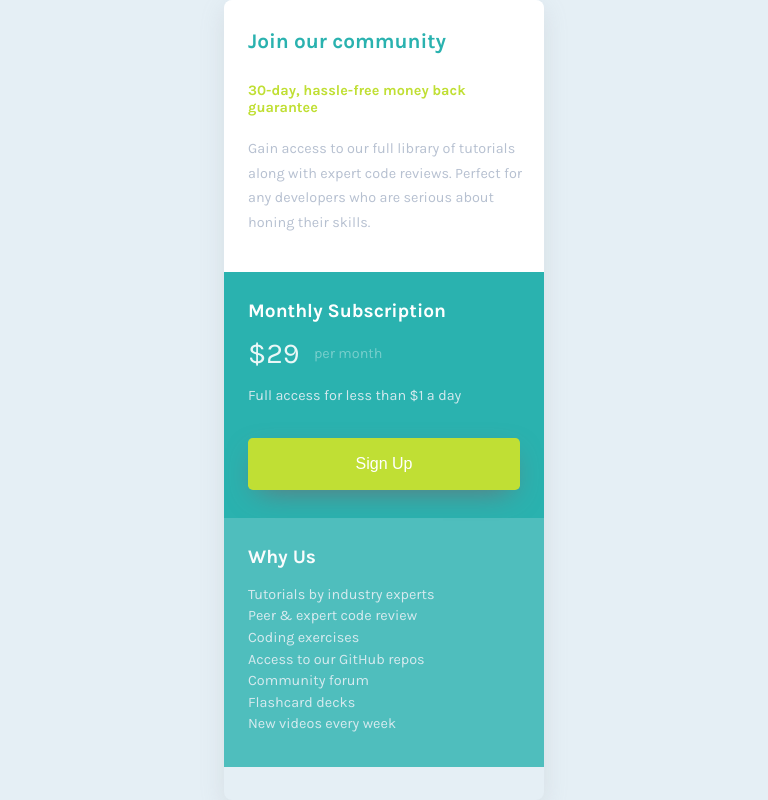
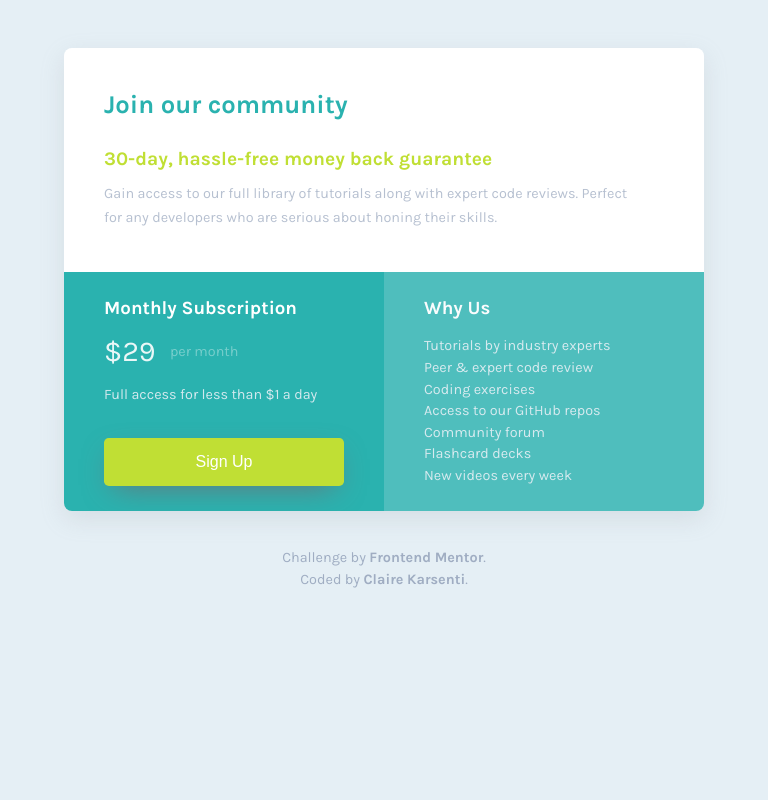
Before and after one commit to ClaireKarsenti/Single-Price-Grid-Component, a plain HTML site: page index.html in a window 768 px wide. Drawn offline with nearby package versions, Linux system fonts and the light colour scheme.

Commit message:
:art: Improved the structure of the CSS by adding grid-template-areas and implementing mobile first approach.

```diff
--- a/style.css
+++ b/style.css
@@ -27,16 +27,16 @@ Global Styles
   padding: 0;
 }
 body {
-  display: grid;
-  grid-template-columns: 1fr;
+  display: flex;
   justify-content: center;
   align-items: center;
+  position: relative;
   background-color: var(--Light-Gray);
-  height: 100vh;
+  padding: 3rem 2rem 5rem 2rem;
   font: 16px Karla, sans-serif; /*font-family & font-size */
 }
 main {
-  width: 40em;
+  width: 20em;
   height: auto;
   margin: auto;
   box-shadow: rgba(149, 157, 165, 0.2) 0px 8px 24px;
@@ -51,56 +51,63 @@ Card Styles
 */
 .section-container {
   display: grid;
-  grid-template-columns: repeat(2, 1fr);
-  grid-template-rows: 14em 16em;
+  grid-template-columns: 1fr;
+  grid-template-rows: auto;
   transition: 0.7s ease;
 }
 .top-section {
-  grid-column: 1/3;
   background-color: white;
-  padding-left: 5em;
-  height: 14em;
-  width: 100%;
+  padding: 2em 0.2em 0 1.5em;
+  height: 17em;
+}
+.left-section,
+.right-section {
+  grid-column-start: 1;
+  grid-column-end: 2;
+  padding: 0.5em 1.5em;
 }
 .left-section {
-  grid-column: 1/2;
-  grid-column-start: 1;
-  grid-column-end: 2;
   background-color: var(--Cyan);
-  width: 100%;
 }
 .right-section {
-  grid-column: 1/2;
-  grid-column-start: 2;
-  grid-column-end: 3;
   background-color: var(--Cyan);
-  width: 100%;
   opacity: 0.8;
 }
 .top-section p {
-  font-size: 1em;
-  margin: 0.7em 2em 0 0;
+  font-size: 0.9em;
+  margin: 1em 1.2em 0 0;
   color: var(--Grayish-Blue);
-  line-height: 1.5em;
+  line-height: 1.7em;
   opacity: 0.7;
 }
-.left-section,
-.right-section,
-.top-section {
-  padding: 1em 0 0 2.5em;
+.right-section ul {
+  margin-bottom: 1.5em;
+  margin-top: 1.5em;
 }
 h1 {
   color: var(--Cyan);
-  font-size: 1.6em;
-  margin: 1em 0;
+  font-size: 1.3em;
 }
 h2 {
   color: var(--Bright-Yellow);
-  font-size: 1.2em;
+  font-size: 0.9em;
+  margin-top: 2em;
+  margin-right: 1em;
 }
 h3 {
   font: 400 1.3em; /*font-weight & font-size */
+
+  /* font-size: 1.2em; */
   padding-top: 1em;
+}
+p {
+  line-height: 1.4em;
+}
+button {
+  width: 100%;
+  margin: 2em 0 1.2em 0;
+  font-size: 1em;
+  height: 3.3em;
 }
 span {
   font-size: 2em;
@@ -109,16 +116,17 @@ button {
   background-color: var(--Bright-Yellow);
   border: none;
   border-radius: 0.3em;
-  width: 18em;
+  width: 100%;
   height: 3.5em;
   cursor: pointer;
   box-shadow: rgb(107, 113, 119) 0px 10px 30px -10px;
   margin-top: 2em;
-  transition: background-color 400ms, color 300ms;
+  transition: background-color 400ms, color 300ms, transform 500ms;
 }
 button:hover {
   background-color: white;
   color: var(--Bright-Yellow);
+  transform: scale(1.01);
 }
 h3,
 span,
@@ -134,9 +142,6 @@ li {
   line-height: 1.5em;
   opacity: 0.9;
   font-size: 0.9em;
-}
-.right-section ul {
-  margin-top: 1em;
 }
 .left-section p {
   margin-top: 1.5em;
@@ -164,11 +169,10 @@ Footer Styles
 ===============
 */
 footer {
-  justify-self: center;
+  flex: none;
+  bottom: 0px;
+  position: absolute;
   text-align: center;
-  font-size: 0.7em;
-  line-height: 1em;
-  margin-bottom: 0.5em;
 }
 .attribution,
 a {
@@ -196,61 +200,58 @@ a:active {
 Responsive Styles
 ==================
 */
-@media all and (max-width: 900px) {
+@media (min-width: 750px) {
   main {
-    max-width: 20em;
-    height: 100%;
+    width: 40em;
   }
   .section-container {
-    display: grid;
-    grid-template-columns: 1fr;
-    grid-template-rows: auto;
-    transition: 0.7s ease;
+    grid-template-columns: repeat(
+      2,
+      minmax(0, 1fr)
+    ); /*The columns to be the exact same width*/
+    grid-template-areas:
+      'community community'
+      'monthly why-us';
   }
   .top-section {
-    padding: 0.5em 1em 0 1.5em;
-    height: 17em;
+    grid-area: community;
+    height: 14em;
+  }
+  .left-section {
+    grid-area: monthly;
+  }
+  .right-section {
+    grid-area: why-us;
   }
   .left-section,
   .right-section {
-    grid-column-start: 1;
-    grid-column-end: 2;
-    padding: 0.5em 1.5em;
+    padding: 1em 0 0 2.5em;
   }
   .top-section p {
-    line-height: 1.7em;
-    margin: 1.5em 0 0 0;
+    margin-top: 0.8em;
     font-size: 0.9em;
   }
   .top-section,
   .left-section,
   .right-section {
     width: 100%;
+    padding: 1em 2.5em 0 2.5em;
   }
   .right-section ul {
-    margin-bottom: 1.5em;
+    margin-top: 1em;
   }
   h1 {
-    font-size: 1.3em;
+    font-size: 1.6em;
+    margin-top: 1em;
   }
   h2 {
-    font-size: 0.9em;
-    margin-top: 2em;
+    font-size: 1.2em;
+    margin-top: 1.5em;
   }
   h3 {
-    font-size: 1.2em;
-    padding-top: 1em;
-  }
-  p {
-    line-height: 1.4em;
+    padding-top: 0.5em;
   }
   button {
-    width: 100%;
-    margin: 2em 0 1.2em 0;
-    font-size: 1em;
-    height: 3.3em;
-  }
-  footer {
-    display: none;
+    height: 3em;
   }
 }
```
Also changed, not shown: index.html (+0 -1 lines).
